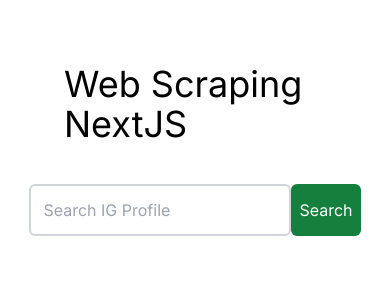
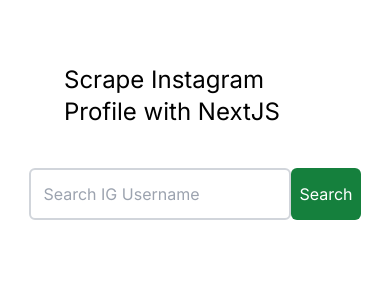
Before and after one commit to Ben888GitHub/web-scraping-nextjs, a Next.js app: page / in a window 390 px wide. Shown: the top 300 px of the page. Built offline with nearby package versions, Linux system fonts and the light colour scheme.

Commit message:
add some responsiveness and new references

```diff
--- a/pages/index.js
+++ b/pages/index.js
@@ -41,13 +41,15 @@
 		<main
 			className={`flex  flex-col items-center justify-between p-16 ${inter.className}`}
 		>
-			<p className="text-4xl mb-10">Web Scraping NextJS</p>
+			<p className="text-2xl md:text-4xl lg:text-4xl mb-10">
+				Scrape Instagram Profile with NextJS
+			</p>
 			<div className="flex">
 				<input
 					type="text"
 					value={username}
 					onChange={handleSetUsername}
-					placeholder="Search IG Profile"
+					placeholder="Search IG Username"
 					className="p-3 border-2 border-gray-300 rounded-md"
 				/>
 				<button
```
Also changed, not shown: references.txt.
